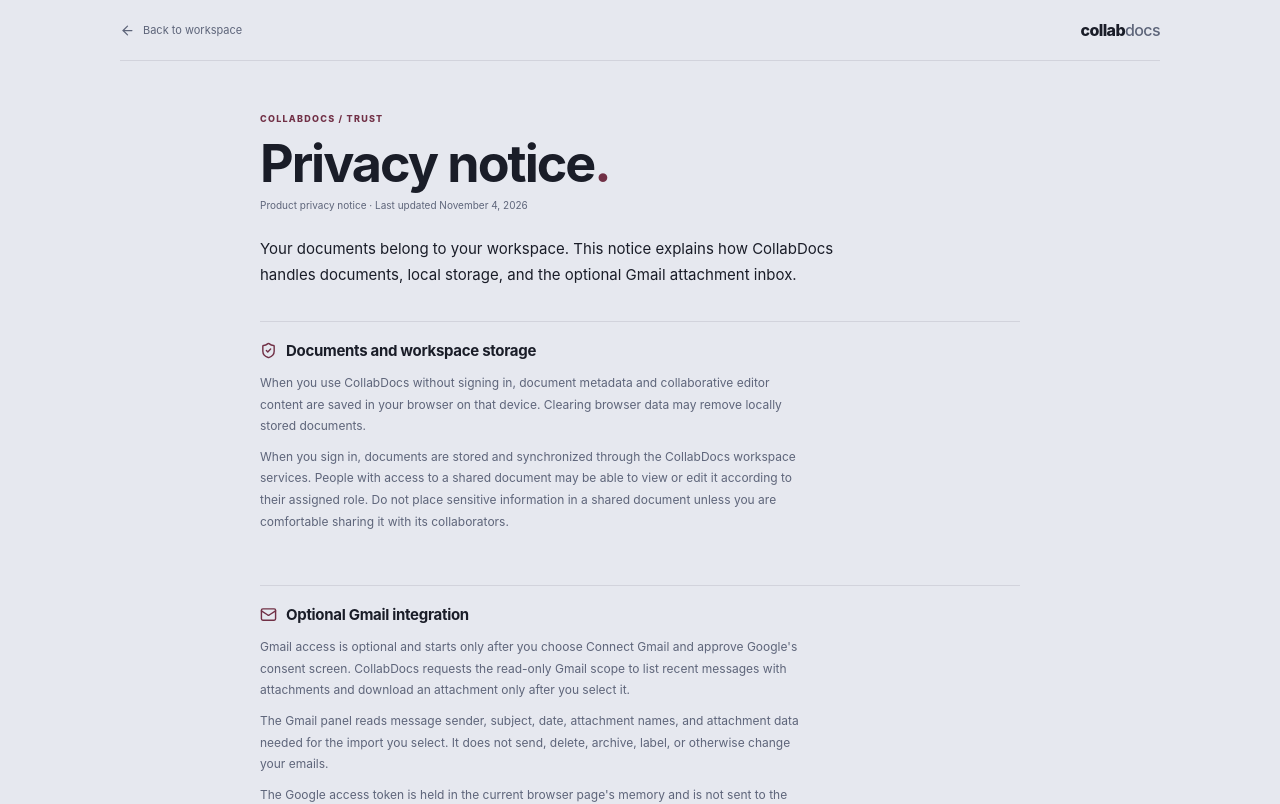
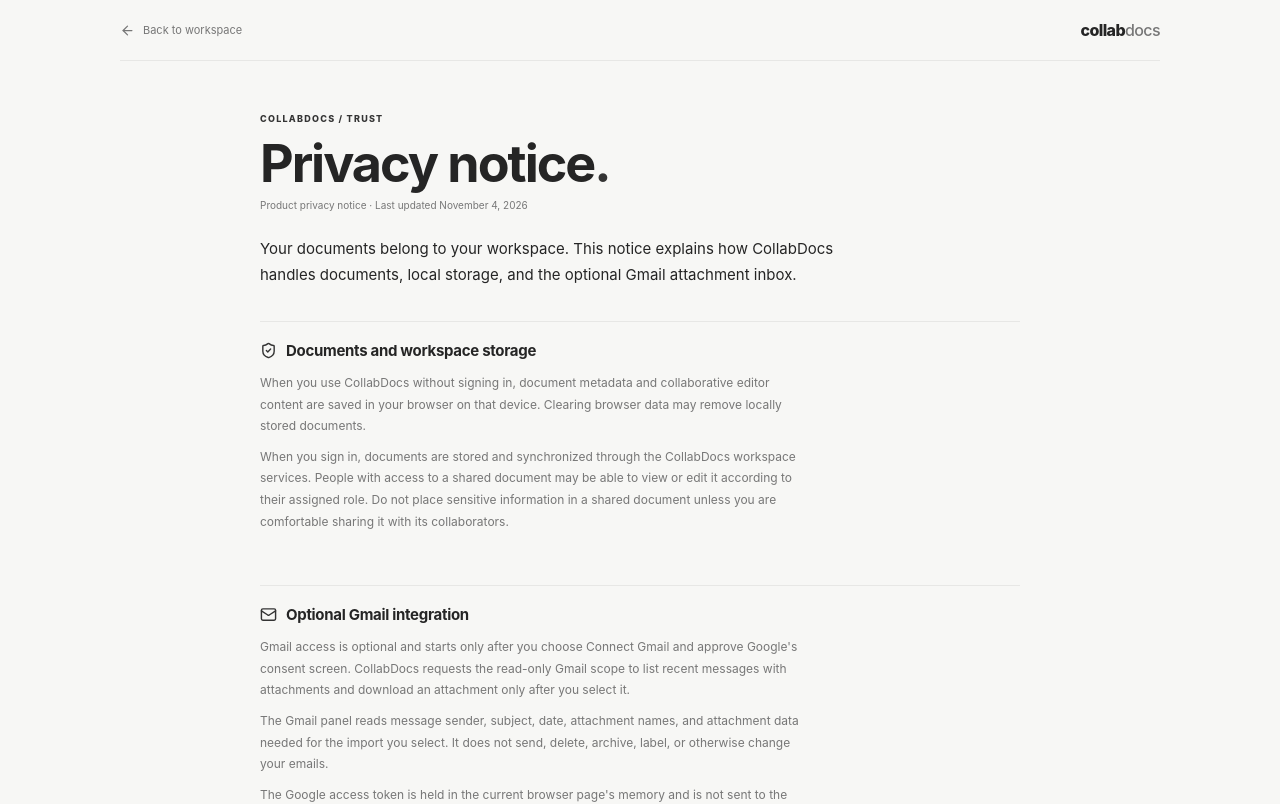
Before and after one commit to b-1-o/cloud-project, a Next.js app in the folder frontend/: page /privacy in a window 1280 px wide. Shown: the top 804 px of the page. Built offline with nearby package versions, Linux system fonts and the light colour scheme.

Commit message:
Replace mauve glass palette with monochrome Notion-inspired theme

```diff
--- a/frontend/app/globals.css
+++ b/frontend/app/globals.css
@@ -6,29 +6,29 @@
 
 :root {
   /* Atmosphere */
-  --bg: #e6e8ef;
-  --mist-a: rgba(130, 150, 185, 0.32);
-  --mist-b: rgba(100, 115, 145, 0.16);
-  --mist-c: rgba(140, 100, 110, 0.08);
+  --bg: #f7f7f5;
+  --mist-a: rgba(0, 0, 0, 0.012);
+  --mist-b: rgba(0, 0, 0, 0.008);
+  --mist-c: rgba(0, 0, 0, 0.004);
 
   /* Glass materials */
-  --glass-1: rgba(255, 255, 255, 0.32);
-  --glass-2: rgba(255, 255, 255, 0.48);
-  --glass-3: rgba(255, 255, 255, 0.7);
-  --glass-border: rgba(255, 255, 255, 0.55);
-  --glass-border-soft: rgba(30, 34, 50, 0.1);
-  --glass-highlight: rgba(255, 255, 255, 0.5);
+  --glass-1: #fbfbfa;
+  --glass-2: #ffffff;
+  --glass-3: #ffffff;
+  --glass-border: #e9e9e7;
+  --glass-border-soft: #e7e7e5;
+  --glass-highlight: rgba(255, 255, 255, 0.82);
   --blur-1: blur(14px) saturate(140%);
   --blur-2: blur(20px) saturate(155%);
   --blur-3: blur(28px) saturate(170%);
 
   /* Content */
-  --text: #1a1d28;
-  --text-muted: #5e657a;
-  --accent: #713046;
-  --accent-soft: rgba(113, 48, 70, 0.12);
-  --danger: #c53d48;
-  --success: #2a9a66;
+  --text: #252525;
+  --text-muted: #777777;
+  --accent: #343434;
+  --accent-soft: rgba(0, 0, 0, 0.065);
+  --danger: #555555;
+  --success: #666666;
 
   /* Legacy aliases */
   --bg-elevated: var(--glass-2);
@@ -44,24 +44,24 @@
 }
 
 html.dark {
-  --bg: #08090d;
-  --mist-a: rgba(70, 90, 130, 0.26);
-  --mist-b: rgba(40, 50, 75, 0.32);
-  --mist-c: rgba(90, 45, 55, 0.1);
+  --bg: #191919;
+  --mist-a: rgba(255, 255, 255, 0.012);
+  --mist-b: rgba(255, 255, 255, 0.008);
+  --mist-c: rgba(255, 255, 255, 0.004);
 
-  --glass-1: rgba(22, 24, 34, 0.4);
-  --glass-2: rgba(26, 28, 40, 0.58);
-  --glass-3: rgba(30, 32, 46, 0.78);
-  --glass-border: rgba(255, 255, 255, 0.12);
-  --glass-border-soft: rgba(255, 255, 255, 0.08);
-  --glass-highlight: rgba(255, 255, 255, 0.08);
+  --glass-1: #202020;
+  --glass-2: #242424;
+  --glass-3: #292929;
+  --glass-border: #353535;
+  --glass-border-soft: #333333;
+  --glass-highlight: rgba(255, 255, 255, 0.04);
 
-  --text: #eef0f6;
-  --text-muted: #9096ab;
-  --accent: #d29aab;
-  --accent-soft: rgba(210, 154, 171, 0.16);
-  --danger: #e87078;
-  --success: #3dcf95;
+  --text: #ededed;
+  --text-muted: #a0a0a0;
+  --accent: #e5e5e5;
+  --accent-soft: rgba(255, 255, 255, 0.09);
+  --danger: #b5b5b5;
+  --success: #a0a0a0;
 
   --bg-elevated: var(--glass-2);
   --border: var(--glass-border-soft);
```
